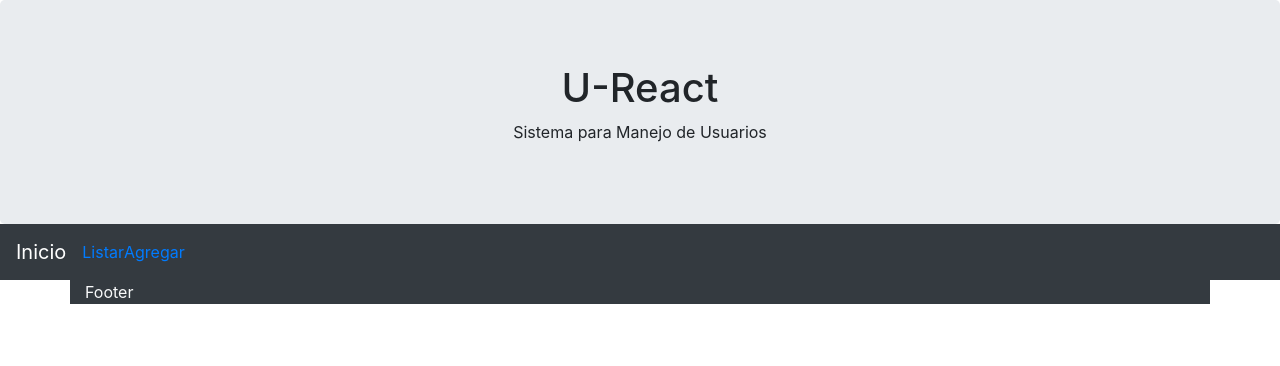
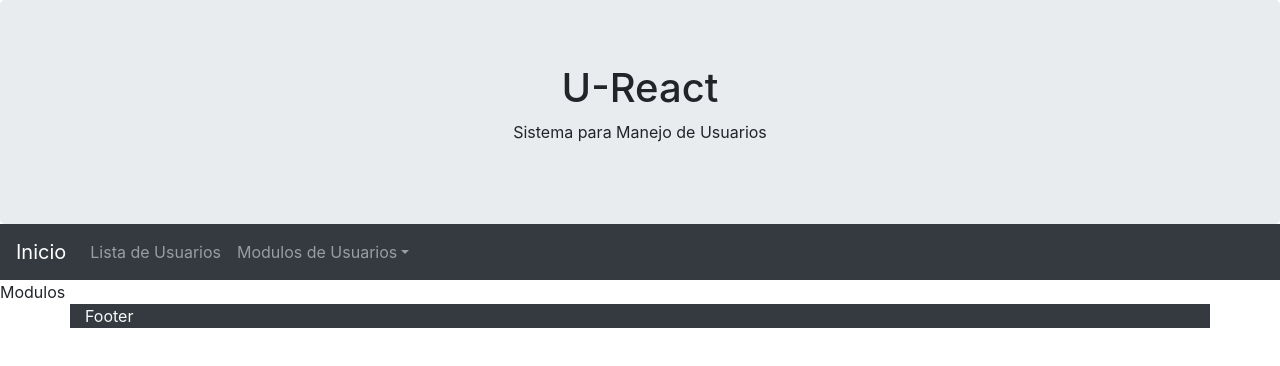
Before and after one commit to sbetsabe/my_app, a React (Create React App) app: page /modulos in a window 1280 px wide. Shown: the top 366 px of the page. Built offline with nearby package versions, Linux system fonts and the light colour scheme.

Commit message:
Modulos de usuarios

```diff
--- a/src/App.js
+++ b/src/App.js
@@ -1,6 +1,7 @@
 import React, { Component } from 'react';
 import Route from 'react-router-dom/Route';
-import Agregar from './pages/agregar';
+import Modulos from './pages/modulos';
+import Lista from './pages/lista';
 import Home from './pages/home';
 import { BrowserRouter } from 'react-router-dom';
 import Nav from "./pages/Navbar";
@@ -14,7 +15,8 @@ class App extends Component {
           <div>
             <Nav />
             <Route exact path="/" component={Home} />
-            <Route path="/agregar" component={Agregar} />
+            <Route path="/modulos" component={Modulos} />
+            <Route path="/lista" component={Lista} />
             <Footer />
           </div>
         </BrowserRouter>
--- a/src/pages/Footer.js
+++ b/src/pages/Footer.js
@@ -7,7 +7,9 @@ class Footer extends React.Component {
   }
   render() {
     return(
-      <div className="container bg-dark text-light">Footer</div>
+      <div className="container bg-dark text-light">
+        Footer
+      </div>
     )
   }
 }
--- a/src/pages/Navbar.js
+++ b/src/pages/Navbar.js
@@ -8,14 +8,28 @@ class Navbar extends React.Component {
     render() {
         return (
           <nav className="navbar navbar-expand-sm bg-dark navbar-dark">
-            <a className="navbar-brand" href="#">Inicio</a>
+            <a className="navbar-brand" href="/">Inicio</a>
             <button className="navbar-toggler" type="button" data-toggle="collapse" data-target="#collapsibleNavbar">
               <span className="navbar-toggler-icon"></span>
             </button>
             <div className="collapse navbar-collapse" id="collapsibleNavbar">
               <ul className="navbar-nav">
-                <li className={this.getNavLinkClass("/")}><NavLink to="/" >Listar</NavLink></li>
-                <li className={this.getNavLinkClass("/agregar")}><NavLink to="/agregar">Agregar</NavLink></li>
+                <li className="nav-item">
+                  <a className="nav-link" href="/lista">
+                    Lista de Usuarios
+                  </a>
+                </li>
+                <li className="nav-item dropdown">
+                  <a className="nav-link dropdown-toggle" href="#" id="navbardrop" data-toggle="dropdown">
+                    Modulos de Usuarios
+                  </a>
+                  <div className="dropdown-menu">
+                    <a className="dropdown-item" href="#">Nuevo Usuario</a>
+                    <a className="dropdown-item" href="/modulos">Modificar Usuario</a>
+                    <a className="dropdown-item" href="#">Consultar Usuario</a>
+                    <a className="dropdown-item" href="#">Eliminar Usuario</a>
+                  </div>
+                </li>
               </ul>
             </div>
           </nav>
--- a/src/pages/agregar.js
+++ b/src/pages/lista.js
@@ -1,6 +1,6 @@
 import React from 'react';
 export default () => (
     <div>
-        Agregar
+        Lista de usuarios
     </div>
 );
--- /dev/null
+++ b/src/pages/modulos.js
@@ -0,0 +1,6 @@
+import React from 'react';
+export default () => (
+    <div>
+        Modulos
+    </div>
+);
```
